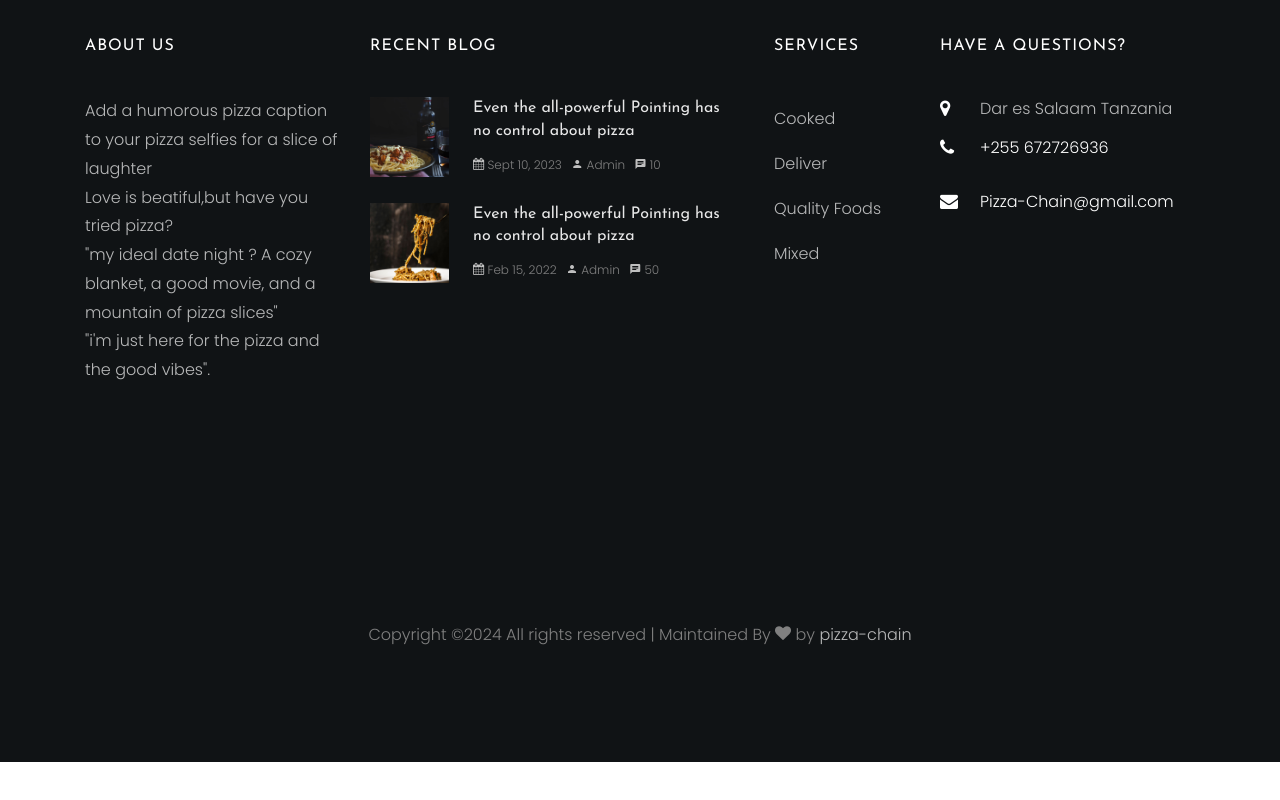
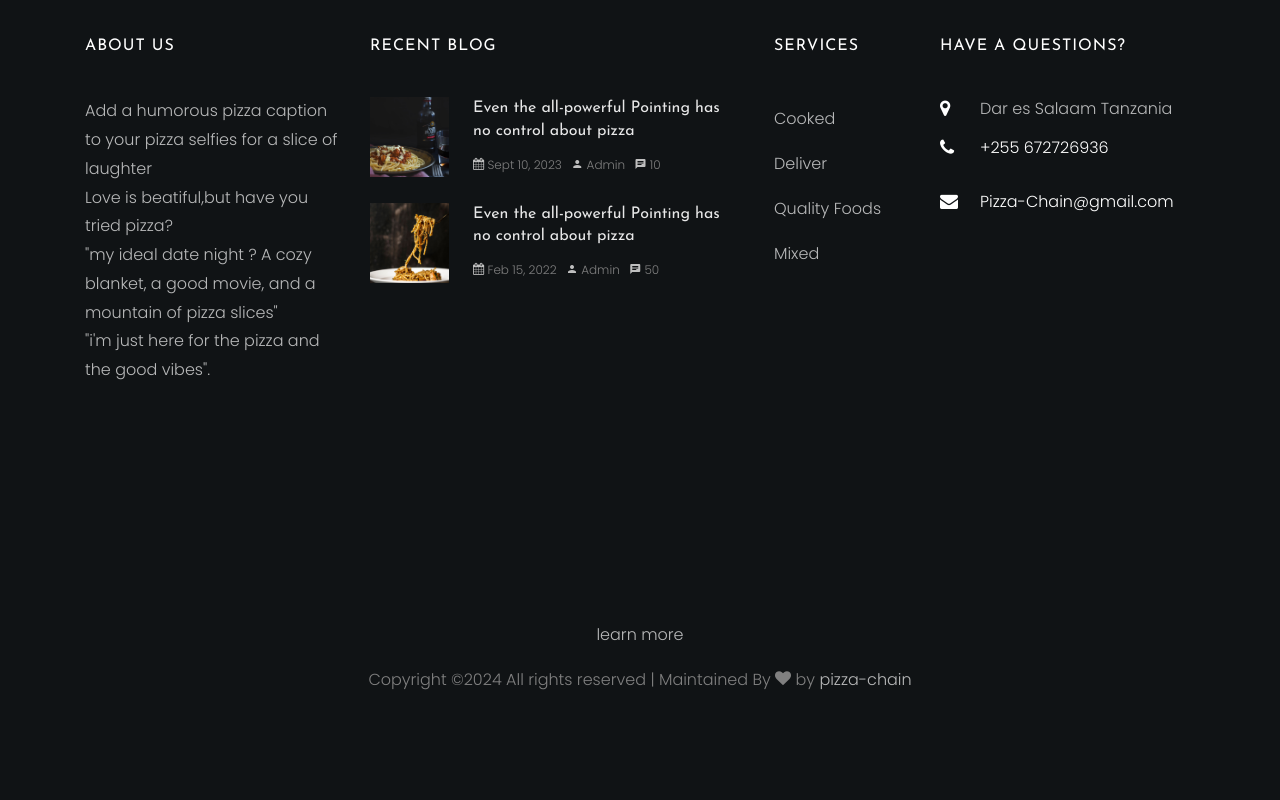
Before and after one commit to eliud-max/web, a plain HTML site: page pizza-gh-pages/index.html in a window 1280 px wide. Shown: the part 6600-7400 px from the top of the page. Before the commit the page ends 7362 px from the top, so only its background shows below. Drawn offline with Linux system fonts and the light colour scheme; some packages are replaced by stand-ins of ours; no server answers; animation ran at ten frames a second; files whose address does not match are found by name.

Commit message:
added a paragraph

```diff
--- a/pizza-gh-pages/index.html
+++ b/pizza-gh-pages/index.html
@@ -826,7 +826,7 @@
         </div>
         <div class="row">
           <div class="col-md-12 text-center">
-
+           <p>learn more</p>
 
   Copyright &copy;<script>document.write(new Date().getFullYear());</script> All rights reserved | Maintained By <i class="icon-heart" aria-hidden="true"></i> by <a href="https://pizza-chain.com" target="_blank">pizza-chain</a>
 
```
